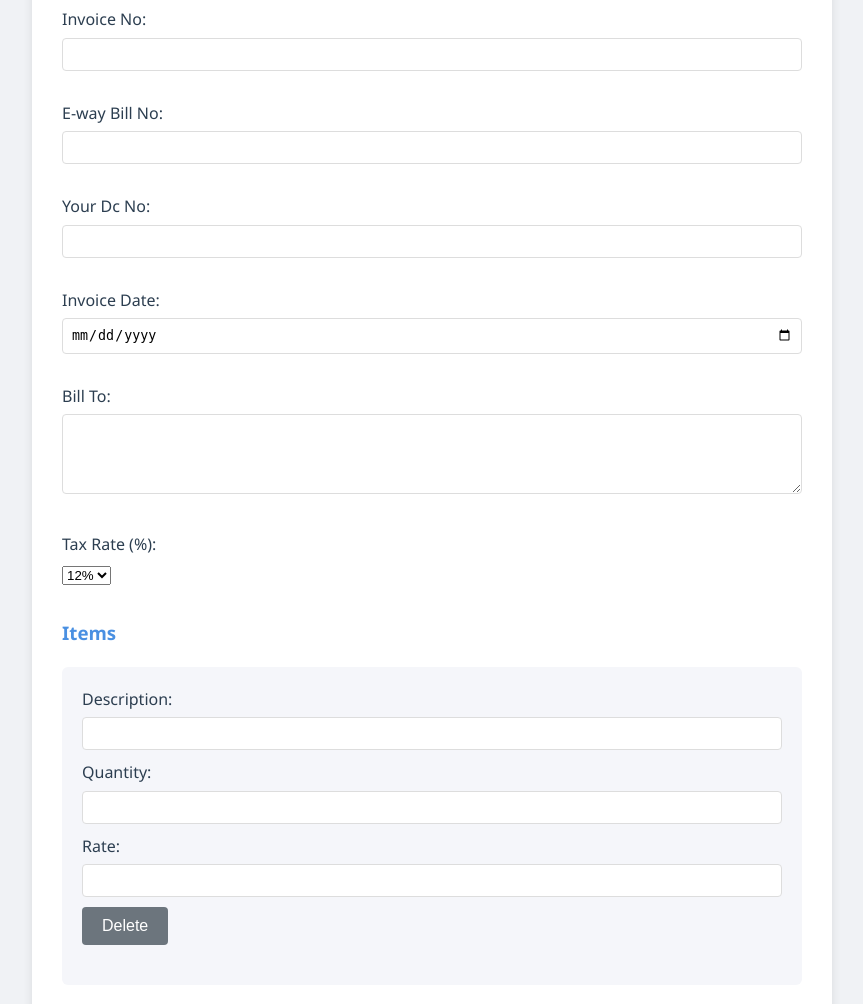
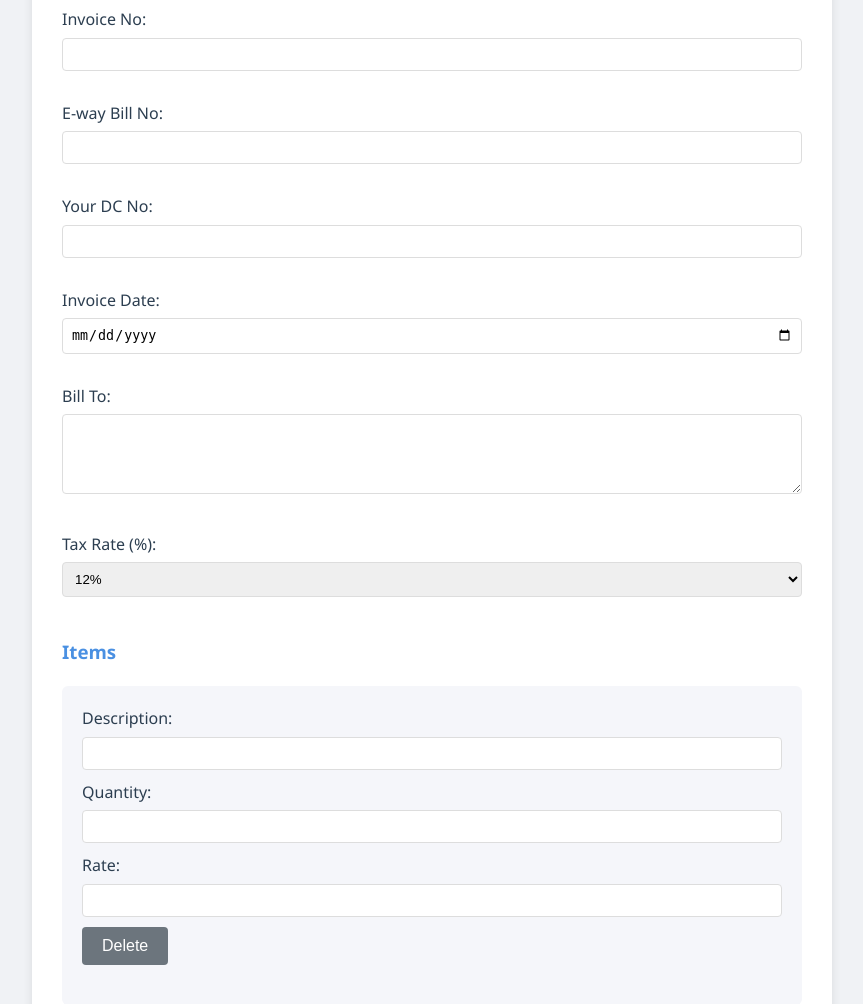
Before and after one commit to arvind1705/eng_inv-main, a Flask app: page / in a window 1280 px wide. Shown: the part 204-1208 px from the top of the page, without its empty margins (208-1071 px from the left). Run offline with Flask 3, Linux system fonts and the light colour scheme.

Commit message:
Enhance invoice form: update label for DC No and improve tax rate dropdown styling

```diff
--- a/templates/form.html
+++ b/templates/form.html
@@ -125,7 +125,7 @@
             <input type="text" name="eway_bill_no" required>
         </div>
         <div class="form-group">
-            <label>Your Dc No:</label>
+            <label>Your DC No:</label>
             <input type="text" name="your_dc_no" required>
         </div>
         <div class="form-group">
@@ -138,9 +138,9 @@
         </div>
         <div class="form-group">
             <label>Tax Rate (%):</label>
-            <select name="tax_rate" required>
-                <option value="12">12%</option>
-                <option value="18">18%</option>
+            <select name="tax_rate" required style="width: 100%; padding: 8px; border: 1px solid #ddd; border-radius: 4px; margin-bottom: 10px; box-sizing: border-box;">
+            <option value="12">12%</option>
+            <option value="18">18%</option>
             </select>
         </div>
 
```
